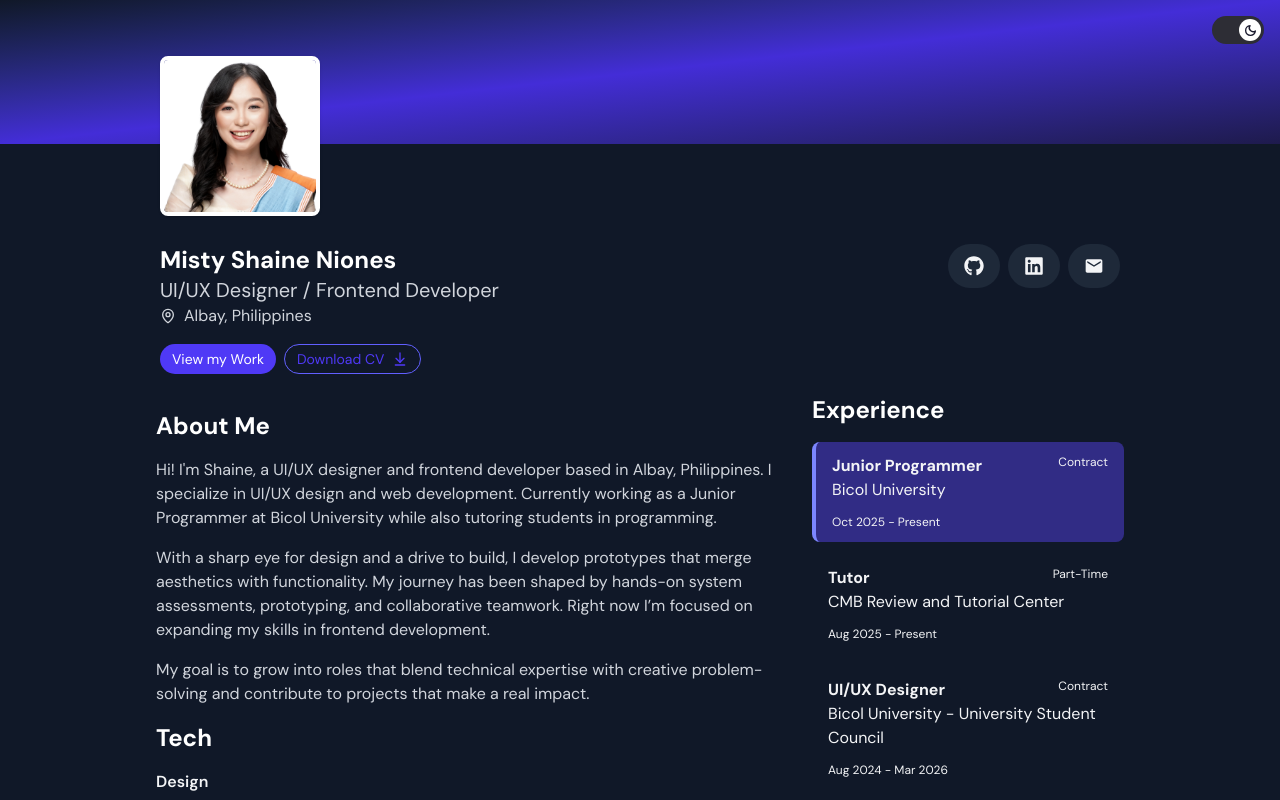
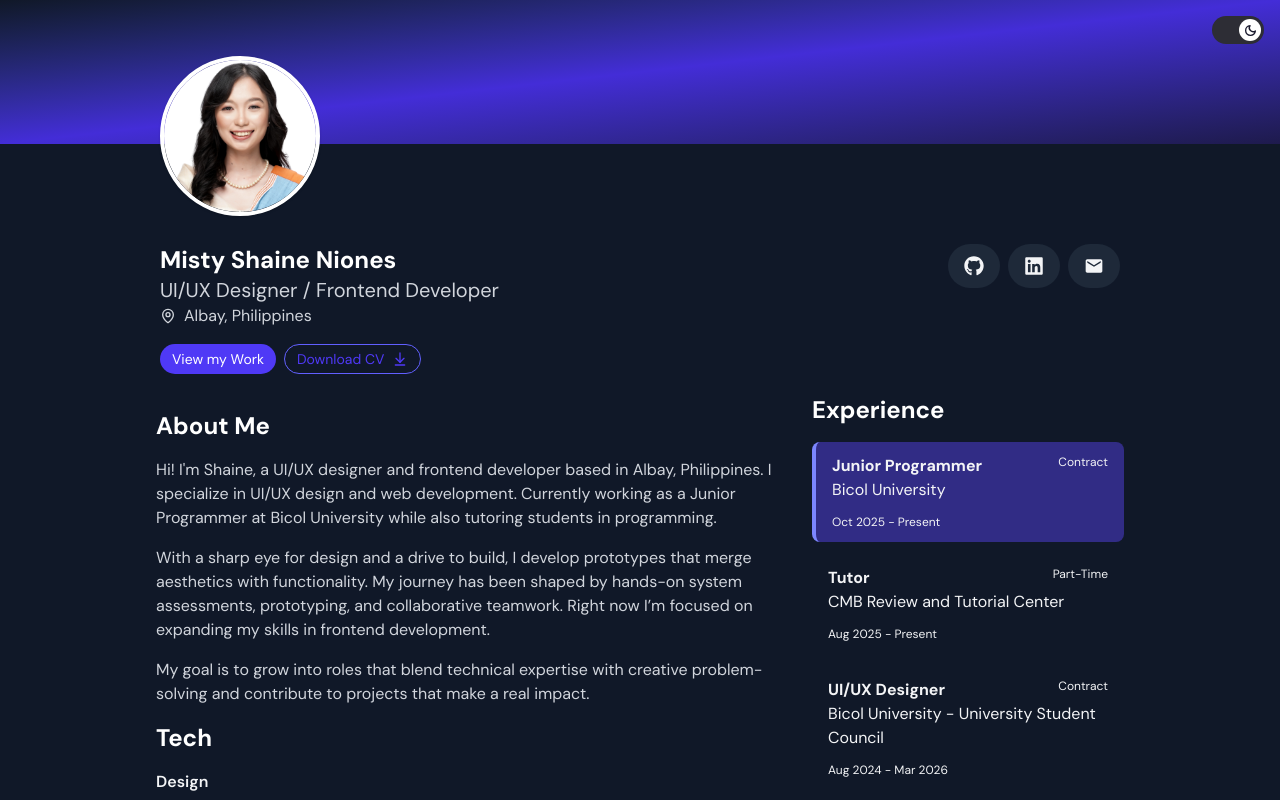
Before and after one commit to msn02/portfolio-web, a React (Vite) app: page / in a window 1280 px wide. Shown: the top 800 px of the page. Built offline with nearby package versions, Linux system fonts and the light colour scheme.

Commit message:
fix: changed avatar file src

```diff
--- a/src/Components/Avatar.jsx
+++ b/src/Components/Avatar.jsx
@@ -1,10 +1,12 @@
+import misty from '/images/Misty.png';
+
 export default function Avatar() {
     return (
         <img
-            src="/images/Misty.png"
+            src={misty}
             alt="Misty Shaine Niones"
             className="
-                size-40 rounded-lg
+                size-40 rounded-full
                 absolute -translate-y-3/4
                 left-1/2 -translate-x-1/2
                 lg:left-auto lg:-translate-x-0
```
